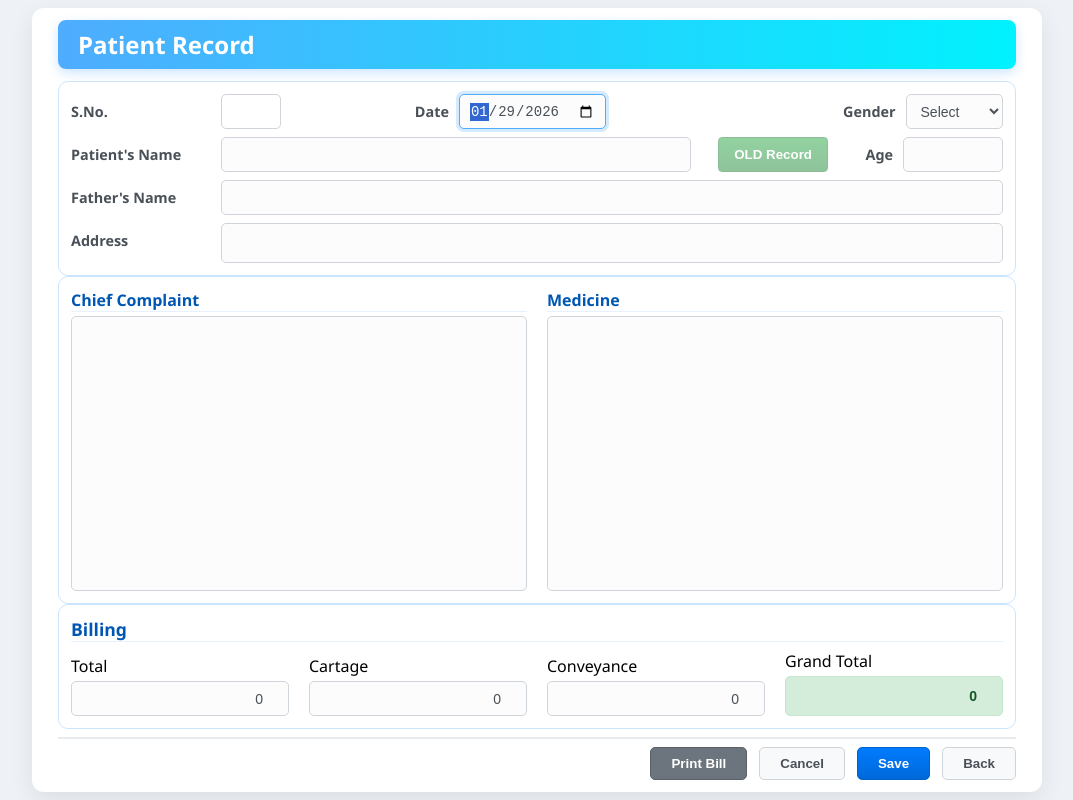
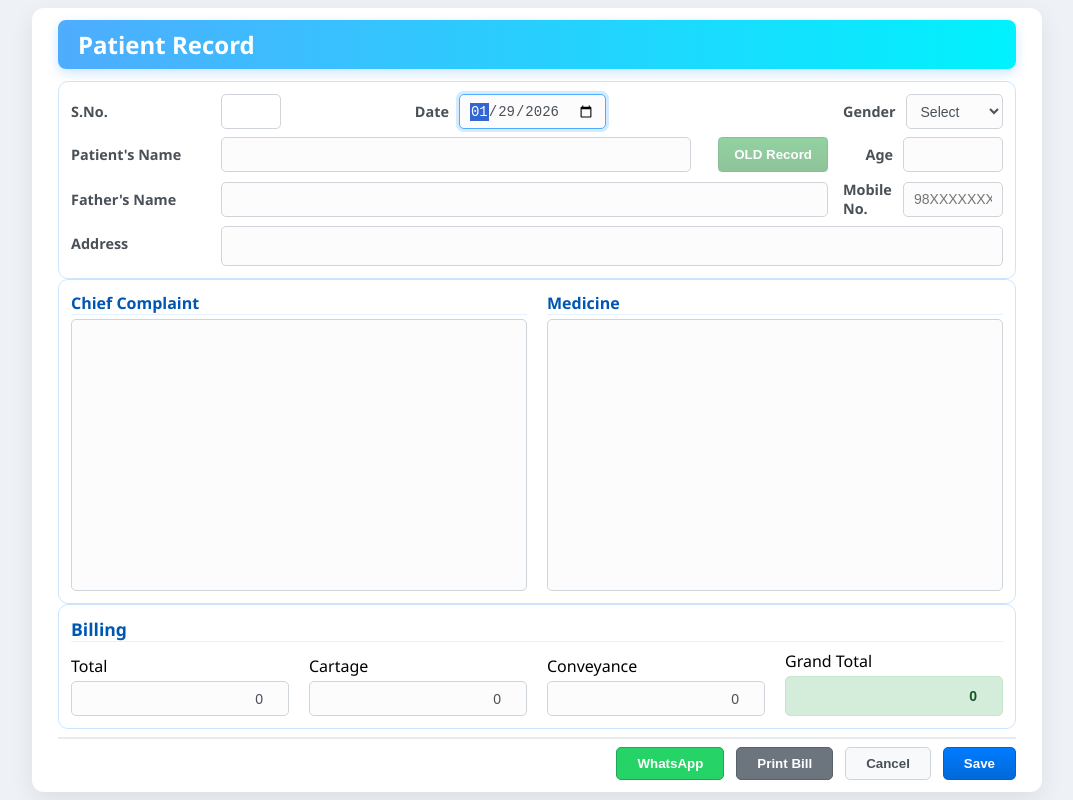
Before and after one commit to sahilcingh/Patient-Record-App, a React (Vite) app in the folder frontend/: page / in a window 1280 px wide. Shown: the whole page, without its empty margins (103-1176 px from the left). Built offline with nearby package versions, Linux system fonts and the light colour scheme; no server answers.

Commit message:
Removed Back button.

```diff
--- a/frontend/src/App.jsx
+++ b/frontend/src/App.jsx
@@ -55,10 +55,15 @@ function App() {
               </div>
             </div>
 
+            {/* ROW 3: Father's Name + Mobile Number */}
             <div className="form-row">
               <div className="input-group grow">
                 <label className="aligned-label">Father's Name</label>
                 <input type="text" id="fatherNameInput" name="fatherName" />
+              </div>
+              <div className="input-group fixed-right">
+                <label>Mobile No.</label>
+                <input type="text" id="mobile" placeholder="98XXXXXXXX" maxLength="10" className="right-align" />
               </div>
             </div>
 
@@ -111,13 +116,13 @@ function App() {
                <button type="button" id="deleteBtn" className="danger hidden">Delete</button>
             </div>
             <div>
-              {/* PRINT BUTTON ADDED HERE */}
+              <button type="button" id="whatsappBtn" style={{background: "#25D366", color: "white", border: "1px solid #1da851"}}>WhatsApp</button>
               <button type="button" id="printBtn" style={{background: "#6c757d", color: "white", border: "1px solid #5a6268"}}>Print Bill</button>
 
               <button type="button" id="cancelBtn">Cancel</button>
               <button type="submit" id="saveBtn" className="primary">Save</button>
               <button type="button" id="updateBtn" className="primary hidden">Update</button>
-              <button type="button">Back</button>
+              {/* Back Button Removed */}
             </div>
           </footer>
         </form>
```
